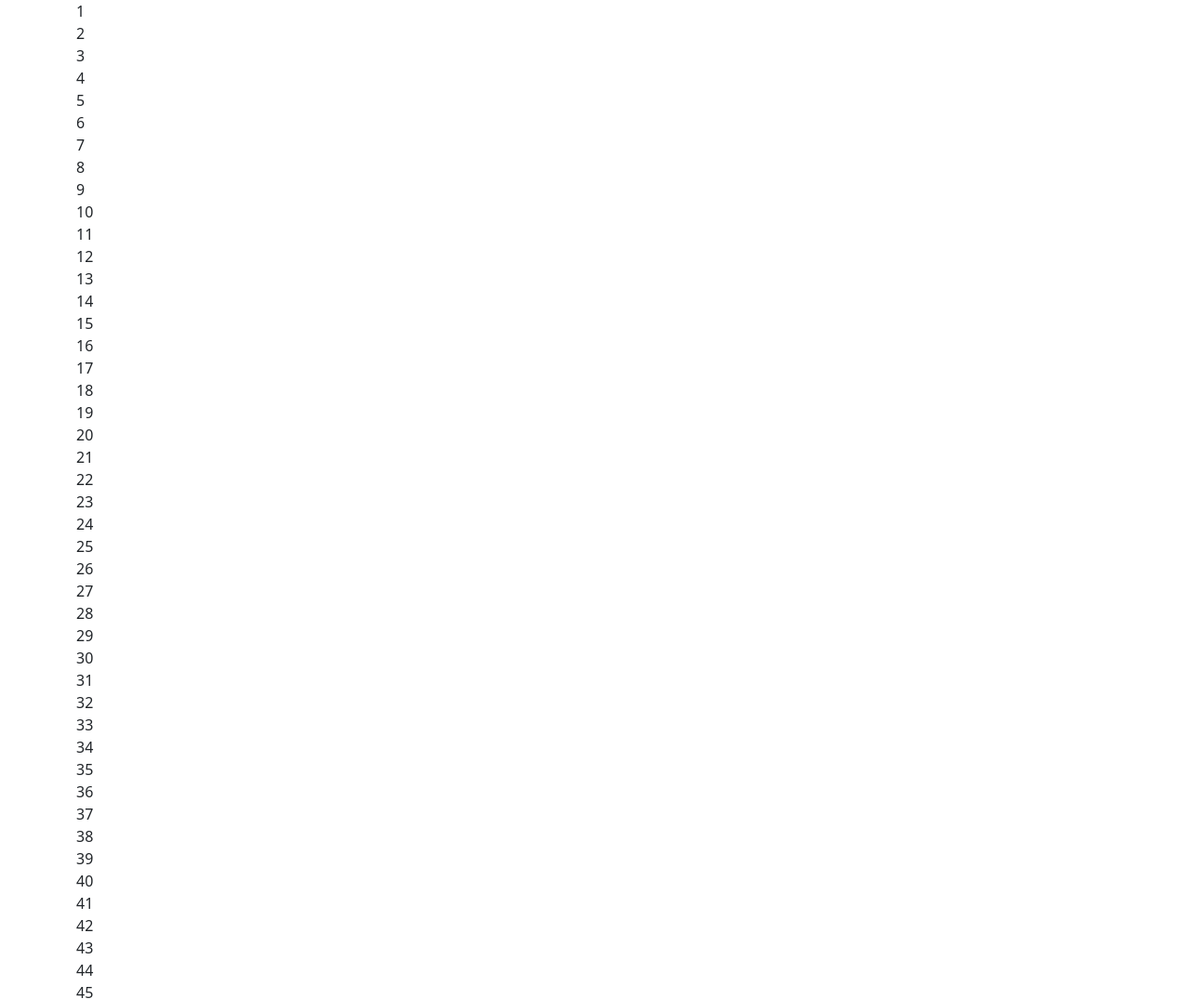
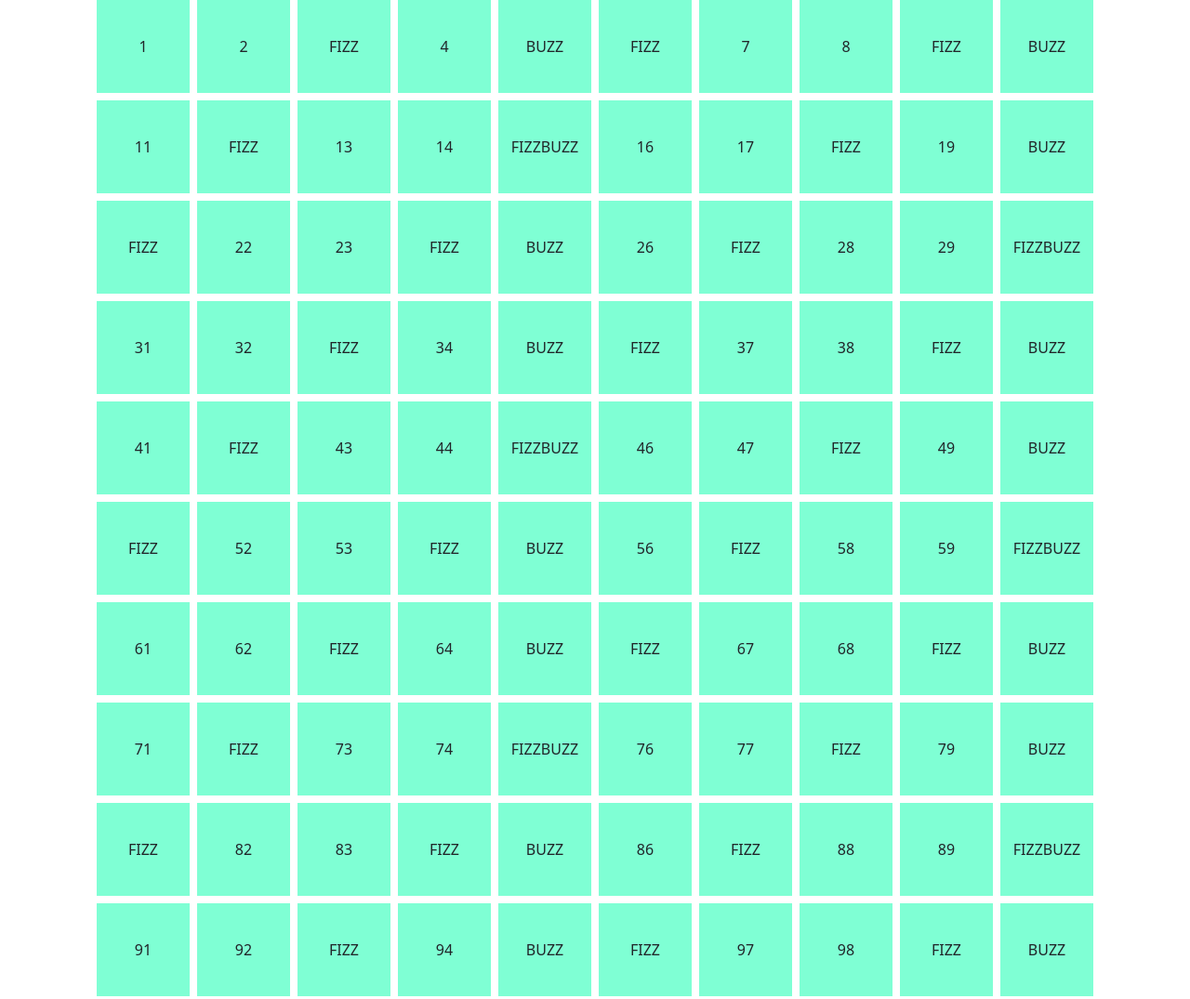
Before and after one commit to ValerioViteritti/js-fizzbuzz, a plain HTML site: page index.html in a window 1280 px wide. Shown: the top 1075 px of the page at 93% size. Drawn offline with nearby package versions, Linux system fonts and the light colour scheme.

Commit message:
struttura

```diff
--- a/css/style.css
+++ b/css/style.css
@@ -29,6 +29,20 @@ main{
 
 }
 
+div{
+    display: flex;
+    justify-content: center;
+    align-items: center;
+
+
+}
+
+.xxx{
+    height: 100px;
+    width: 100px;
+    background-color: aquamarine;
+}
+
 
 
 
--- a/index.html
+++ b/index.html
@@ -51,7 +51,7 @@
     //.MMMM.MMMMM.MMMMAAAA.....AAAAIIIII.NNNN...NNNN..
     //................................................ -->
     <main>
-        <div class="container">
+        <div class="container d-flex flex-wrap">
 
         </div>
 
--- a/js/main.js
+++ b/js/main.js
@@ -1,14 +1,55 @@
-const container = document.querySelector(".container")
+// Scrivi un programma che stampi in console i numeri da 1 a 100, ma che per i multipli di 3 stampi “Fizz” al posto del numero e per i multipli di 5 stampi “Buzz”. Per i numeri che sono sia multipli di 3 che di 5 stampi “FizzBuzz”.
+
+
+// Collegamento all'html
+
+
+// Creo dei div
+let square = document.createElement('div');
+square.className = ('d-flex flex-wrap justify-content-center align-items-center gap-2')
+
+
+let varianti = '';
+
 
 for (let i = 1; i <= 100; i++){
-    // const element = `<div class="box box--${i}">${i}</div>`;
-    // div.innerHTML += element;
+
 
     // creiamo dei box con i numeri progressivi all'interno
     const element = `<div class="box">${i}</div>`;
-    container.innerHTML += element;
+    // container.innerHTML += element;
+
+        if(i % 3 === 0 && i % 5 === 0){
+
+            varianti += `<div class="xxx fizzbuzz">${'FIZZBUZZ'}</div>`;
+
+
+
+
+
+        } else if(i % 3 === 0){
+            varianti += `<div class="xxx fizz">${'FIZZ'}</div>`;
+
+
+
+
+        } else if(i % 5 === 0){
+            varianti += `<div class="xxx buzz">${'BUZZ'}</div>`;
+
+
+        } else{
+            varianti += `<div class="xxx">${i + 0}</div>`;
+        }
 
 
     console.log(i);
 
+    console.log();
+
 }
+
+
+square.innerHTML = varianti;
+
+const container = document.querySelector('.container')
+container.append(square)
```
